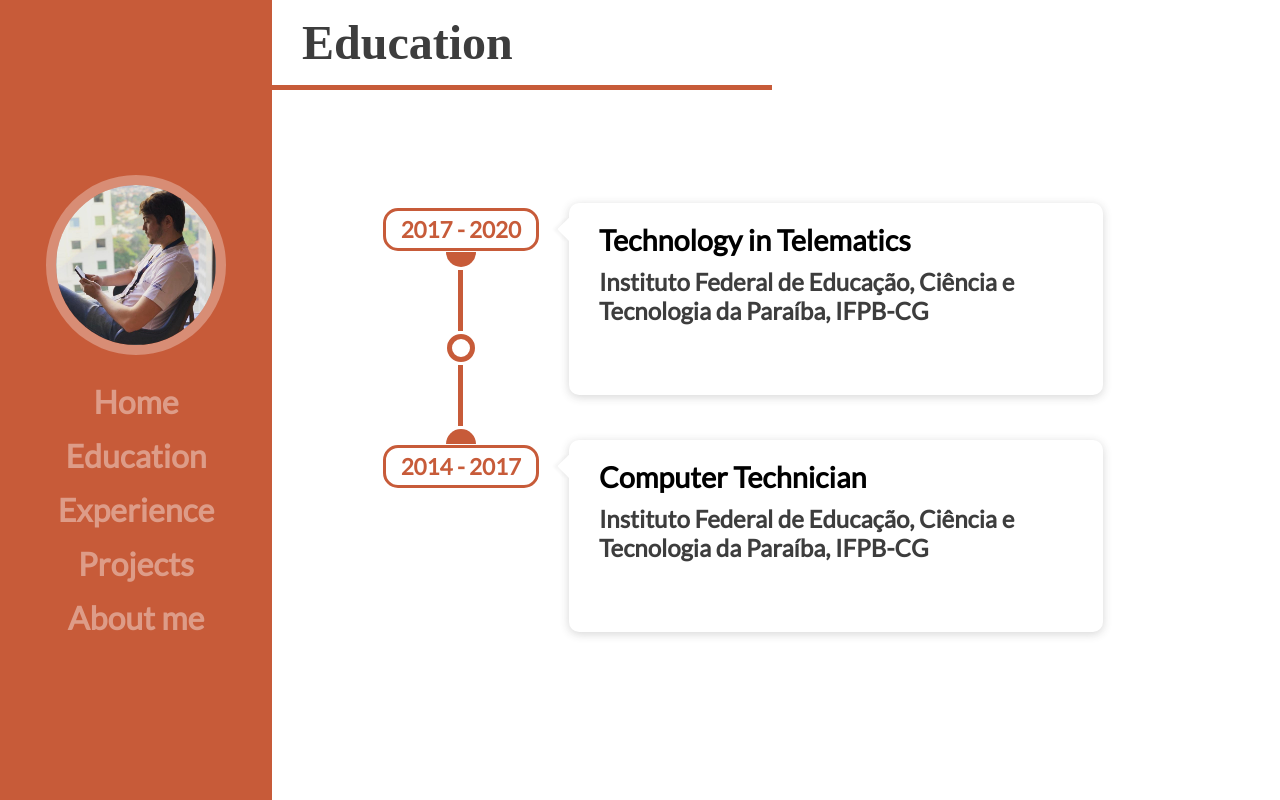
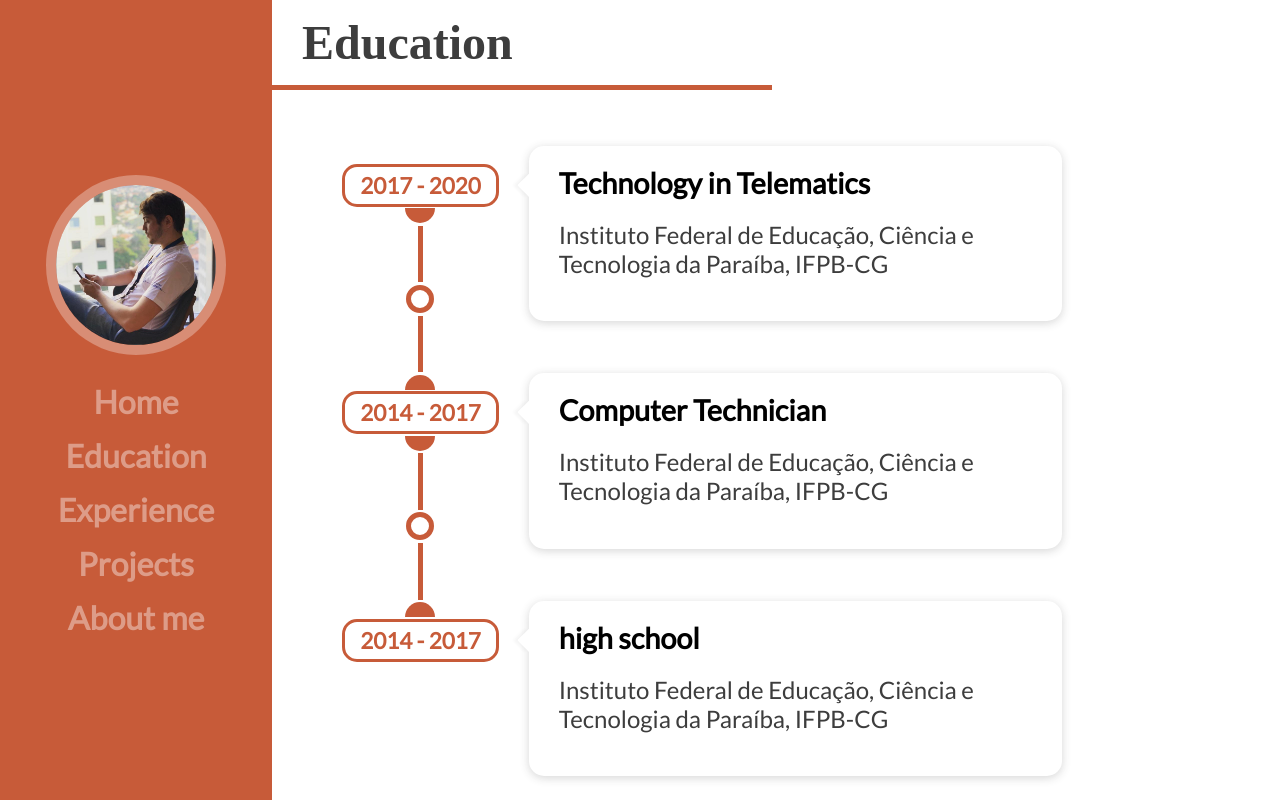
Before and after one commit to henriquepw/henrique.pw, a React (Create React App) app: page /education in a window 1280 px wide. Built offline with nearby package versions, Linux system fonts and the light colour scheme; a web font is replaced by a local one.

Commit message:
refactoring education :hammer:

```diff
--- a/src/components/EducationItem/EducationItem.js
+++ b/src/components/EducationItem/EducationItem.js
@@ -9,9 +9,9 @@ import {
 } from './EducationItem.style';
 
 export default ({ title, data, course, init }) => (
-    <Box init={init}>
+    <Box>
         <h3>{data}</h3>
-        <Card>
+        <Card init={init}>
             <h1>{course}</h1>
             <h2>{title}</h2>
         </Card>
--- a/src/components/EducationItem/EducationItem.style.js
+++ b/src/components/EducationItem/EducationItem.style.js
@@ -12,7 +12,7 @@ const Box = styled.div`
     h1, h2, h3 {
         display: flex;
         align-items: center;
-        margin: 0 30px 10px 30px;
+        margin: 0 30px 20px 30px;
     }
 
     h1 {
@@ -23,8 +23,7 @@ const Box = styled.div`
     h2 {
         grid-column: 2;
         color: ${Colors.primaryTextColor};
-        padding-bottom: 60px;
-        font-weight: regular;
+        font-weight: normal;
     }
 
     h3 {
@@ -36,9 +35,7 @@ const Box = styled.div`
         border-radius: 15px;
     }
 
-    ${({ init }) => init && css`
-        margin-bottom: 0;
-    `}
+
 `;
 
 const Div = styled.div`
@@ -54,11 +51,15 @@ const Card = styled.span`
     grid-row: 1 / span 2;
 
     padding-top: 20px;
-    margin-bottom: 50px;
-    margin-top: -5px;
+    margin-bottom: 70px;
+    margin-top: -18px;
 
-    border-radius: 10px;
+    border-radius: 15px;
     box-shadow: 0px 2px 10px rgba(50, 50, 50, 0.2);
+
+    ${({ init }) => init && css`
+        margin-bottom: 0;
+    `}
 
     &::before {
         content: '';
@@ -67,7 +68,7 @@ const Card = styled.span`
         width: 0;
         height: 0;
 
-        margin-top: -5px;
+        margin-top: 8px;
 
         transform: rotate(45deg);
 
--- a/src/components/Header/Header.js
+++ b/src/components/Header/Header.js
@@ -2,9 +2,9 @@ import React from 'react';
 import { Divider } from '../../styles/shapes';
 import { Container } from './Header.style';
 
-export default ({ title }) => (
+export default ({ title, margin }) => (
     <Container>
         <h1>{title}</h1>
-        <Divider margin='0px' size='500px' />
+        <Divider margin={margin} size='500px' />
     </Container>
 );
--- a/src/pages/Education/Education.js
+++ b/src/pages/Education/Education.js
@@ -7,7 +7,7 @@ import { Main } from './Education.style';
 
 export default () => (
     <Section height='100%'>
-        <Header title='Education' />
+        <Header title='Education' margin='0 0 50px 0'/>
 
         <Main>
             <div/>
@@ -18,8 +18,14 @@ export default () => (
             />
 
             <EducationItem
+                course='Computer Technician'
+                title='Instituto Federal de Educação, Ciência e Tecnologia da Paraíba, IFPB-CG'
+                data='2014 - 2017'
+            />
+
+            <EducationItem
                 init
-                course='Computer Technician'
+                course='high school'
                 title='Instituto Federal de Educação, Ciência e Tecnologia da Paraíba, IFPB-CG'
                 data='2014 - 2017'
             />
--- a/src/pages/Education/Education.style.js
+++ b/src/pages/Education/Education.style.js
@@ -2,17 +2,10 @@ import styled from 'styled-components';
 
 const Main = styled.div`
     display: grid;
-    grid-template-rows: 1fr auto auto 1fr;
+    grid-template-columns: auto;
 
     height: 100%;
-    padding-left: 8%;
+    padding-left: 4%;
 `;
 
-/*
-
-    display: flex;
-    flex-direction: column;
-
-    justify-content: center;
-     */
 export { Main };
```
